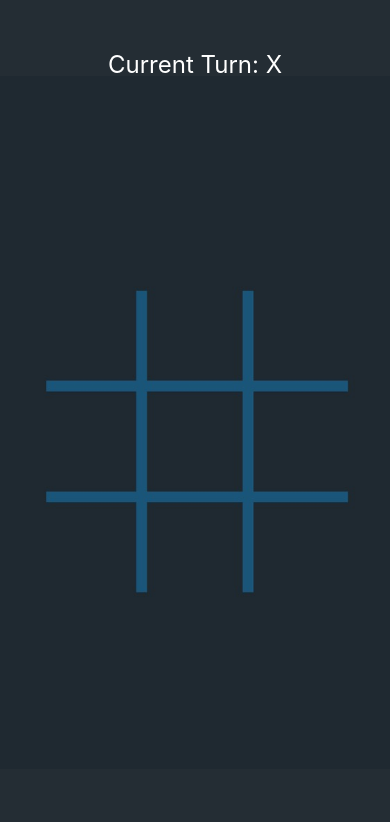
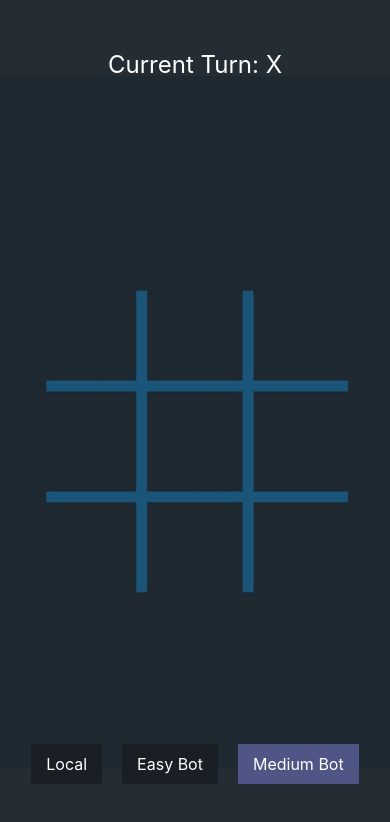
Before and after one commit to abhijeetpalanki/Tic-Tac-Toe, a React Native app: screen / in a window 390 px wide. Shown: the top 822 px of the page. Built offline with nearby package versions, Linux system fonts and the light colour scheme.

Commit message:
implemented game modes - local, easy and medium

```diff
--- a/App.js
+++ b/App.js
@@ -16,12 +16,13 @@
     ["", "", ""], // 3rd row
   ]);
   const [currentTurn, setCurrentTurn] = useState("x");
+  const [gameMode, setGameMode] = useState("BOT_MEDIUM"); // LOCAL, BOT_EASY, BOT_MEDIUM
 
   useEffect(() => {
-    if (currentTurn === "o") {
+    if (currentTurn === "o" && gameMode !== "LOCAL") {
       botTurn();
     }
-  }, [currentTurn]);
+  }, [currentTurn, gameMode]);
 
   useEffect(() => {
     const winner = getWinner(map);
@@ -157,7 +158,7 @@
     });
 
     let chosenOption;
-
+    if (gameMode === "BOT_MEDIUM") {
       // attack
       possiblePositions.forEach((possiblePosition) => {
         const mapCopy = copyArray(map);
@@ -182,6 +183,7 @@
             chosenOption = possiblePosition;
           }
         });
+      }
     }
 
     // choose random position
@@ -222,6 +224,43 @@
             </View>
           ))}
         </View>
+
+        <View style={styles.buttons}>
+          <Text
+            onPress={() => setGameMode("LOCAL")}
+            style={[
+              styles.button,
+              { backgroundColor: gameMode === "LOCAL" ? "#4f5686" : "#191f24" },
+            ]}
+          >
+            Local
+          </Text>
+          <Text
+            onPress={() => setGameMode("BOT_EASY")}
+            style={[
+              styles.button,
+              {
+                backgroundColor:
+                  gameMode === "BOT_EASY" ? "#4f5686" : "#191f24",
+              },
+            ]}
+          >
+            Easy Bot
+          </Text>
+          <Text
+            onPress={() => setGameMode("BOT_MEDIUM")}
+            style={[
+              styles.button,
+              ,
+              {
+                backgroundColor:
+                  gameMode === "BOT_MEDIUM" ? "#4f5686" : "#191f24",
+              },
+            ]}
+          >
+            Medium Bot
+          </Text>
+        </View>
       </ImageBackground>
       <StatusBar style="auto" />
     </View>
@@ -251,4 +290,17 @@
     flex: 1,
     flexDirection: "row",
   },
+  buttons: {
+    position: "absolute",
+    bottom: 50,
+    flexDirection: "row",
+  },
+  button: {
+    color: "white",
+    margin: 10,
+    fontSize: 16,
+    backgroundColor: "#191f24",
+    padding: 10,
+    paddingHorizontal: 15,
+  },
 });
```
Lines whose indentation alone changed are shown as unchanged.
